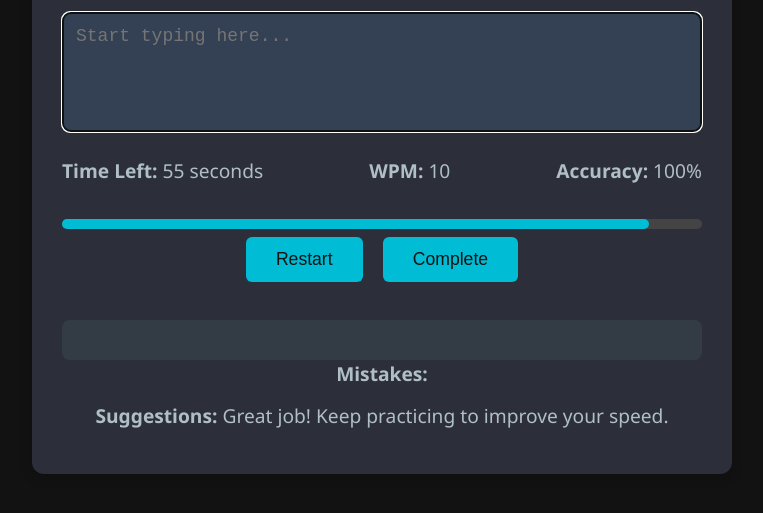
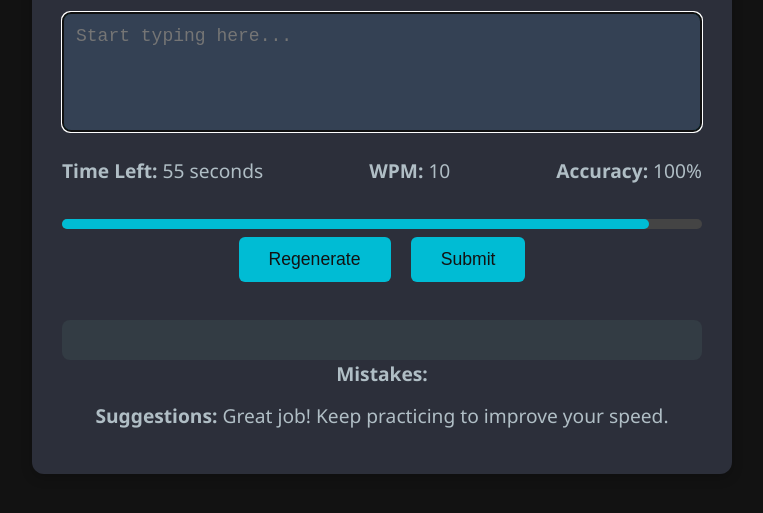
Before and after one commit to RidoanDev/T-Test, a plain HTML site: page index.html in a window 1280 px wide. Shown: the part 225-738 px from the top of the page, without its empty margins (258-1021 px from the left). Drawn offline with Linux system fonts and the light colour scheme.

Commit message:
Update index.html

```diff
--- a/index.html
+++ b/index.html
@@ -132,8 +132,8 @@
     <div id="progress-bar"></div>
   </div>
   <div class="buttons">
-    <button id="restart-btn">Restart</button>
-    <button id="complete-btn">Complete</button>
+    <button id="restart-btn">Regenerate</button>
+    <button id="complete-btn">Submit</button>
   </div>
   <div id="results"></div>
   <div id="mistakes"></div>
@@ -367,7 +367,7 @@ document.addEventListener("DOMContentLoaded", () => {
             <p><strong>Typing Speed (WPM):</strong> ${wpm}</p>
             <p><strong>Accuracy:</strong> ${accuracy}%</p>
             <p><strong>Time Taken:</strong> ${totalTimeTaken} seconds</p>
-            <p><strong>Your Rank:</strong> ${globalRank}</p>
+            <p><strong>Your Level:</strong> ${globalRank}</p>
         `;
     });
 
```
